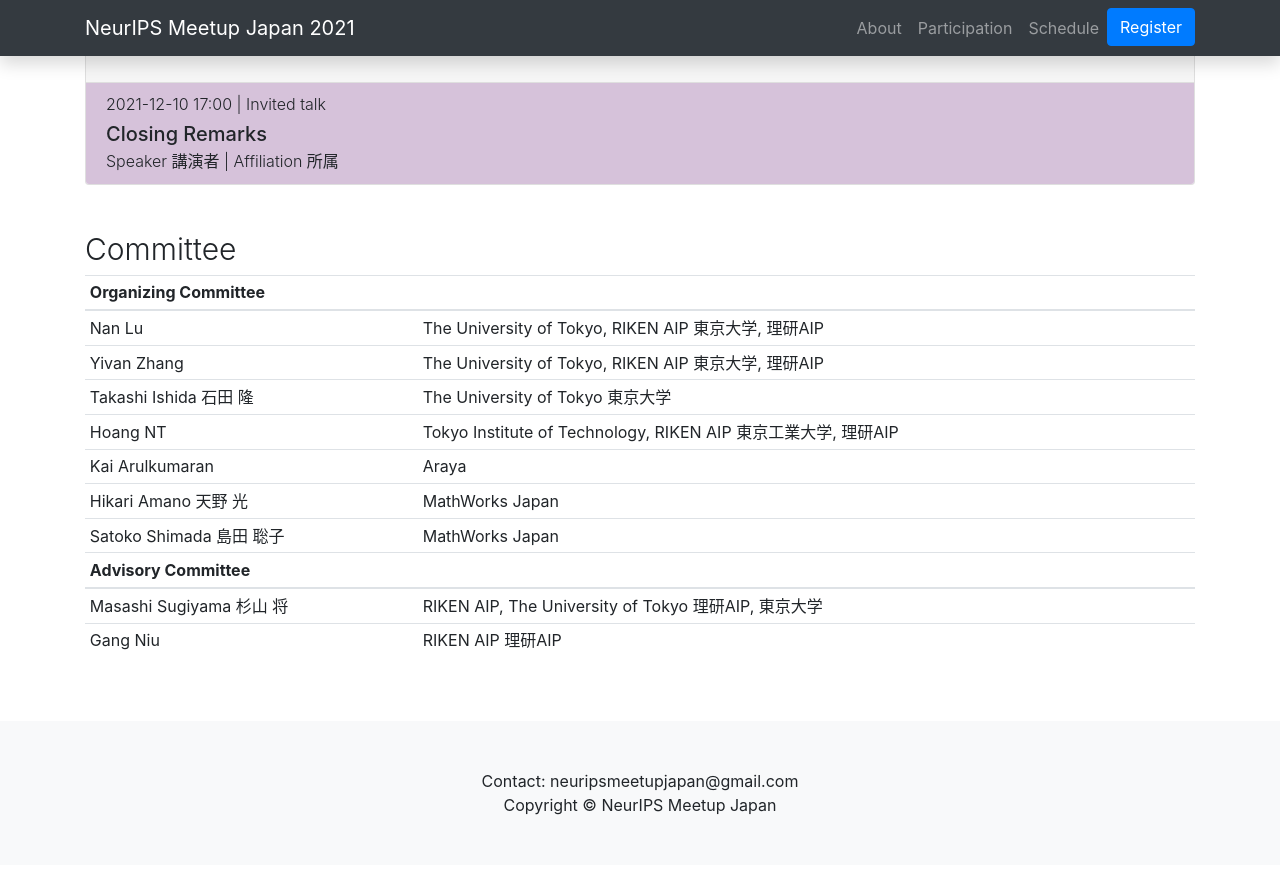
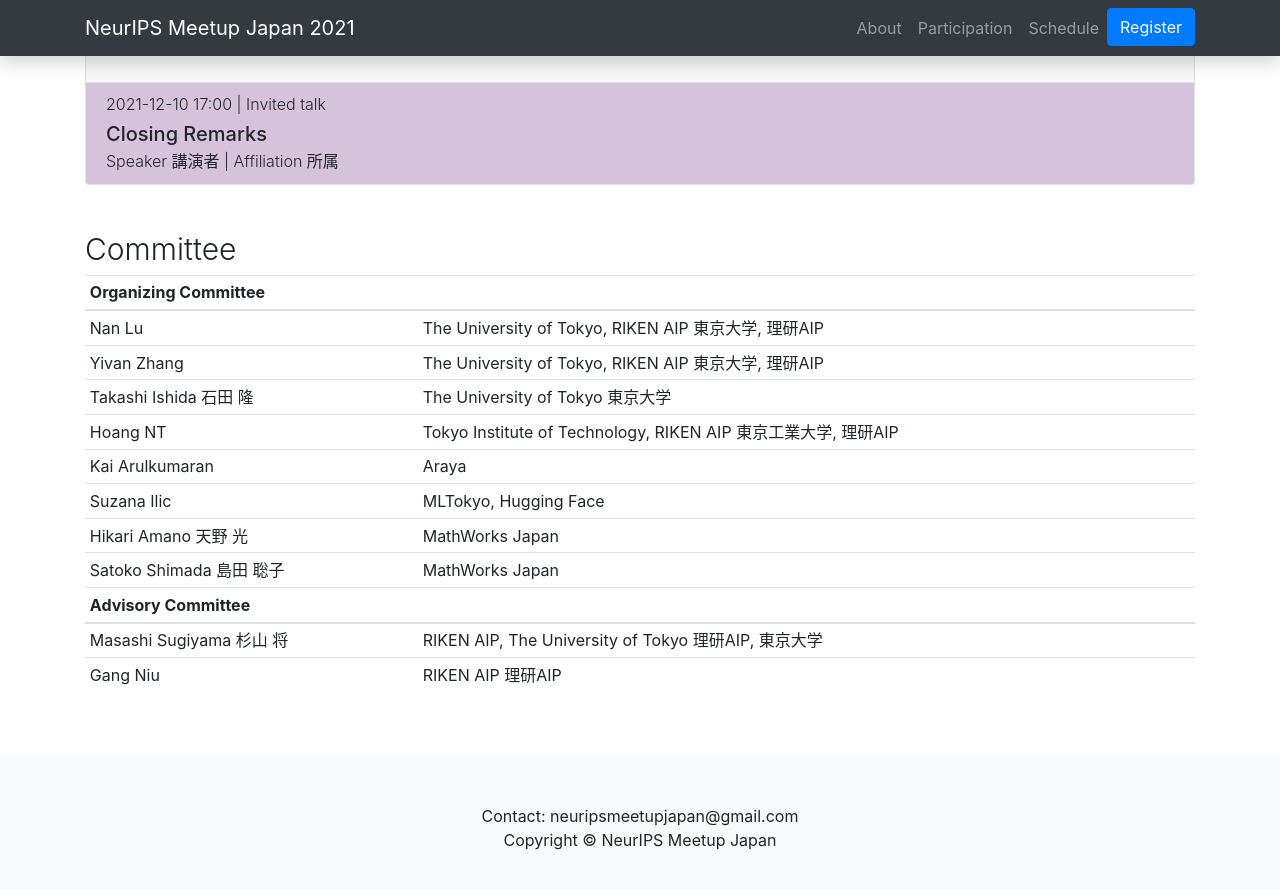
Before and after one commit to NeurIPSMeetupJapan/neuripsmeetupjapan.github.io, a Jekyll site: the page built from index.md, in a window 1280 px wide and 900 px high, scrolled down 3002 px. Shown: the top 889 px of the window. Built offline with Jekyll 4.4.1, drawn with Linux system fonts in a browser that asks for light colours; before the commit the page ends 3867 px from its top, so only the background shows below that.

Commit message:
Update committee.html

```diff
--- a/_includes/committee.html
+++ b/_includes/committee.html
@@ -27,6 +27,10 @@
       <td>Araya</td>
     </tr>
     <tr>
+      <td>Suzana Ilic</td>
+      <td>MLTokyo, Hugging Face</td>
+    </tr>
+    <tr>
       <td>Hikari Amano 天野 光</td>
       <td>MathWorks Japan</td>
     </tr>
```
